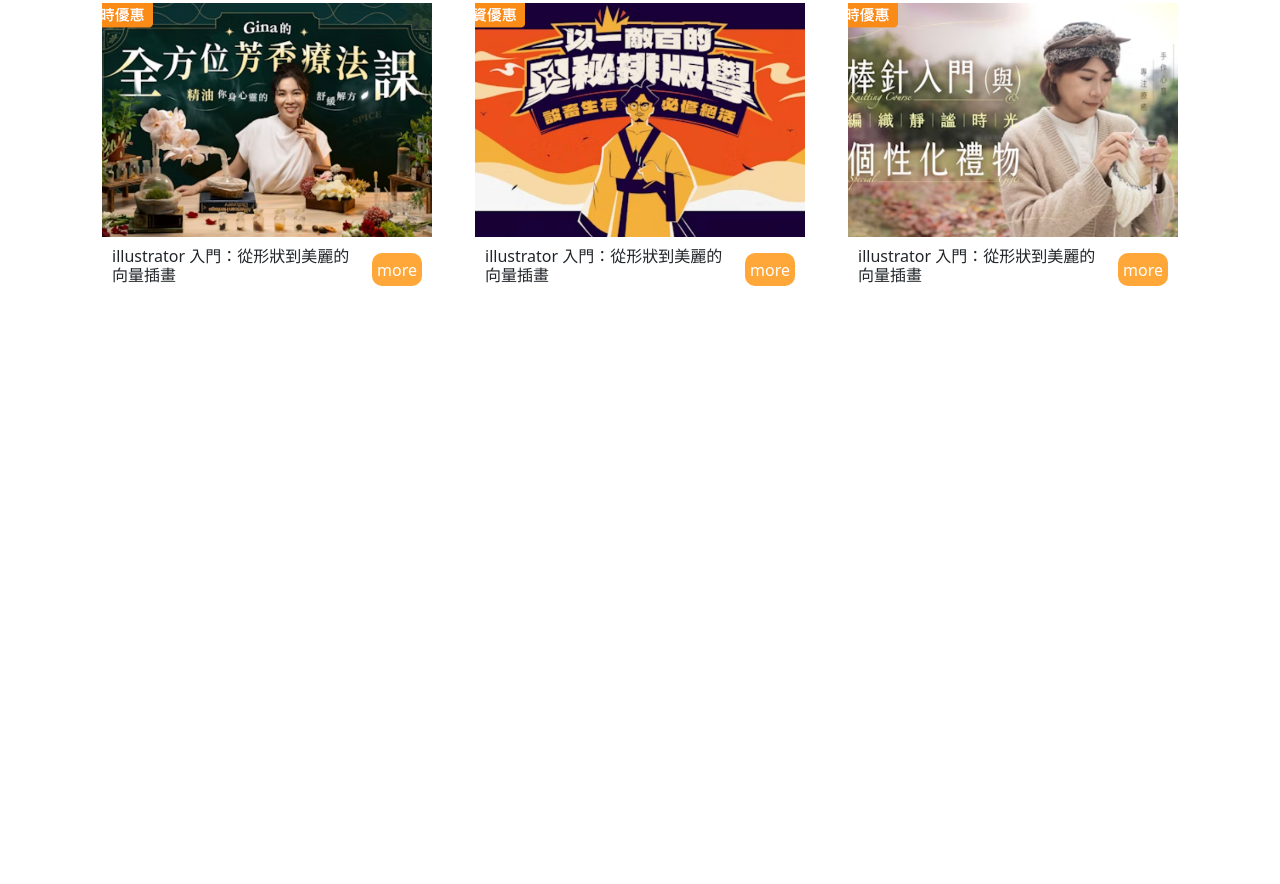
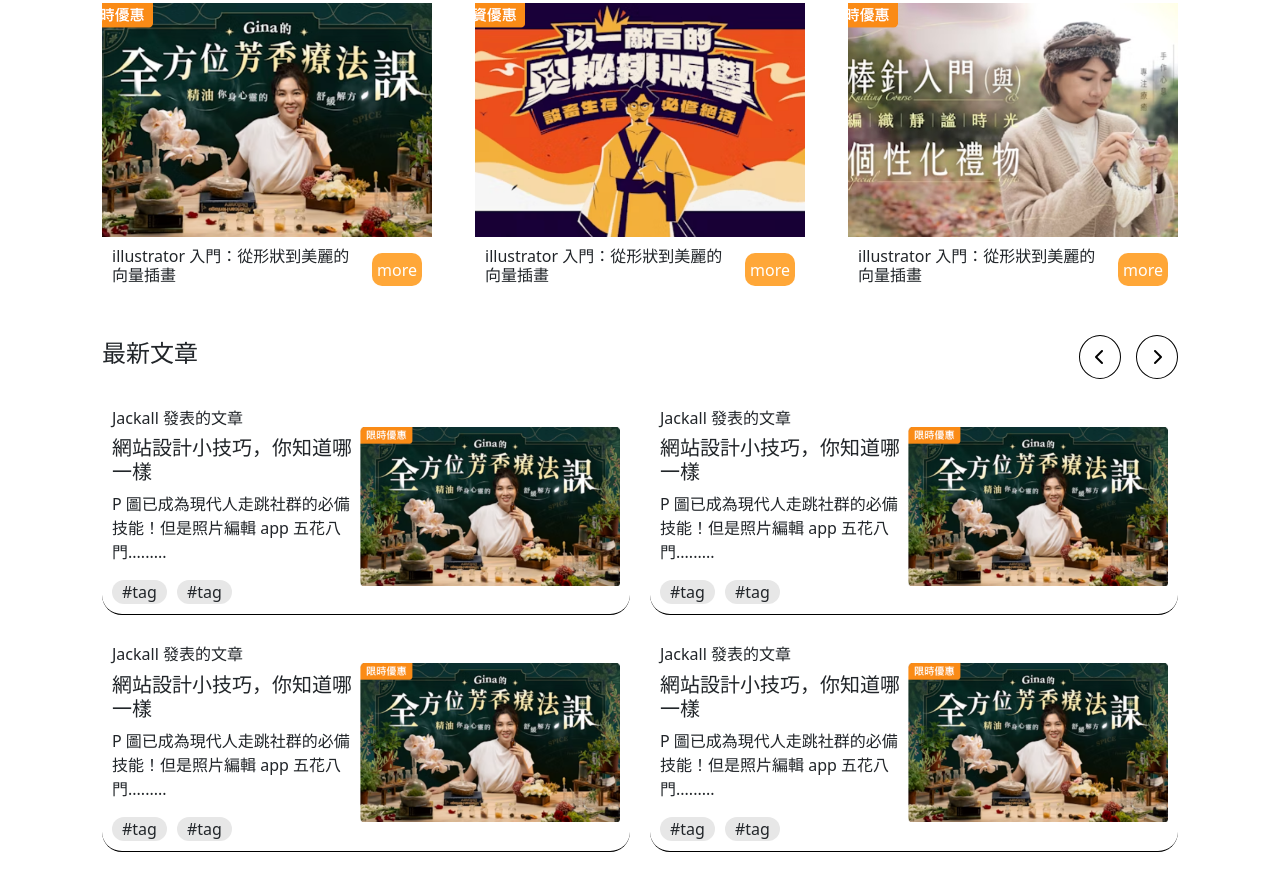
Before and after one commit to PoyuanFang/why_school-project, a plain HTML site: page index.html in a window 1280 px wide. Shown: the part 625-1509 px from the top of the page. Before the commit the page ends 960 px from the top, so only its background shows below. Drawn offline with nearby package versions, Linux system fonts and the light colour scheme.

Commit message:
新增文章section

```diff
--- a/index.html
+++ b/index.html
@@ -9,6 +9,7 @@
   <link rel="stylesheet" href="https://cdnjs.cloudflare.com/ajax/libs/font-awesome/6.5.1/css/all.min.css">
   <link rel="stylesheet" href="./index_nav.css">
   <link rel="stylesheet" href="./index_course.css">
+  <link rel="stylesheet" href="./index_article.css">
   <style>
     img {
       object-fit: cover;
@@ -95,7 +96,63 @@
   </section>
   <section class="article">
     <div class="container">
-
+      <div class="articleTitle">
+        <h4>最新文章</h4>
+        <div class="arrows">
+          <button style="padding: 9px 15px;"><i class="fa-solid fa-chevron-left"></i></button>
+          <button style="padding: 9px 15px;"><i class="fa-solid fa-chevron-right"></i></button>
+        </div>
+      </div>
+      <div class="articleCards">
+        <div class="articleCard">
+          <div class="articleContent">
+            <h6>Jackall 發表的文章 </h6>
+            <h5>網站設計小技巧，你知道哪一樣</h5>
+            <p>P 圖已成為現代人走跳社群的必備技能！但是照片編輯 app 五花八門.........</p>
+            <div class="tags">
+              <div class="tag">#tag</div>
+              <div class="tag">#tag</div>
+            </div>
+          </div>
+          <img src="./images/course1.png" alt="">
+        </div>
+        <div class="articleCard">
+          <div class="articleContent">
+            <h6>Jackall 發表的文章 </h6>
+            <h5>網站設計小技巧，你知道哪一樣</h5>
+            <p>P 圖已成為現代人走跳社群的必備技能！但是照片編輯 app 五花八門.........</p>
+            <div class="tags">
+              <div class="tag">#tag</div>
+              <div class="tag">#tag</div>
+            </div>
+          </div>
+          <img src="./images/course1.png" alt="">
+        </div>
+        <div class="articleCard">
+          <div class="articleContent">
+            <h6>Jackall 發表的文章 </h6>
+            <h5>網站設計小技巧，你知道哪一樣</h5>
+            <p>P 圖已成為現代人走跳社群的必備技能！但是照片編輯 app 五花八門.........</p>
+            <div class="tags">
+              <div class="tag">#tag</div>
+              <div class="tag">#tag</div>
+            </div>
+          </div>
+          <img src="./images/course1.png" alt="">
+        </div>
+        <div class="articleCard">
+          <div class="articleContent">
+            <h6>Jackall 發表的文章 </h6>
+            <h5>網站設計小技巧，你知道哪一樣</h5>
+            <p>P 圖已成為現代人走跳社群的必備技能！但是照片編輯 app 五花八門.........</p>
+            <div class="tags">
+              <div class="tag">#tag</div>
+              <div class="tag">#tag</div>
+            </div>
+          </div>
+          <img src="./images/course1.png" alt="">
+        </div>
+      </div>
     </div>
   </section>
 
--- /dev/null
+++ b/index_article.css
@@ -0,0 +1,48 @@
+.articleTitle {
+  display: flex;
+  justify-content: space-between;
+  align-items: center;
+  margin-bottom: 1.25rem;
+}
+
+.articleTitle button {
+  border: 0.0625rem solid currentColor;
+  border-radius: 50%;
+  background-color: white;
+}
+
+.articleCards {
+  display: flex;
+  flex-wrap: wrap;
+  justify-content: center;
+  align-items: flex-start;
+  gap: 1.25rem;
+}
+
+.articleCard {
+  display: flex;
+  flex: 1;
+  padding: 10px;
+  justify-content: center;
+  align-items: center;
+  border-bottom: 0.0625rem solid black;
+  border-bottom-left-radius: 1.25rem;
+  border-bottom-right-radius: 1.25rem;
+}
+
+.articleCard img {
+  width: 16.25rem;
+  height: fit-content;
+}
+
+.tags {
+  display: flex;
+  align-items: flex-end;
+  gap: 0.625rem;
+}
+
+.tag {
+  border-radius: 1.25rem;
+  background-color: #e7e7e7;
+  padding: 0 0.625rem;
+}
```
